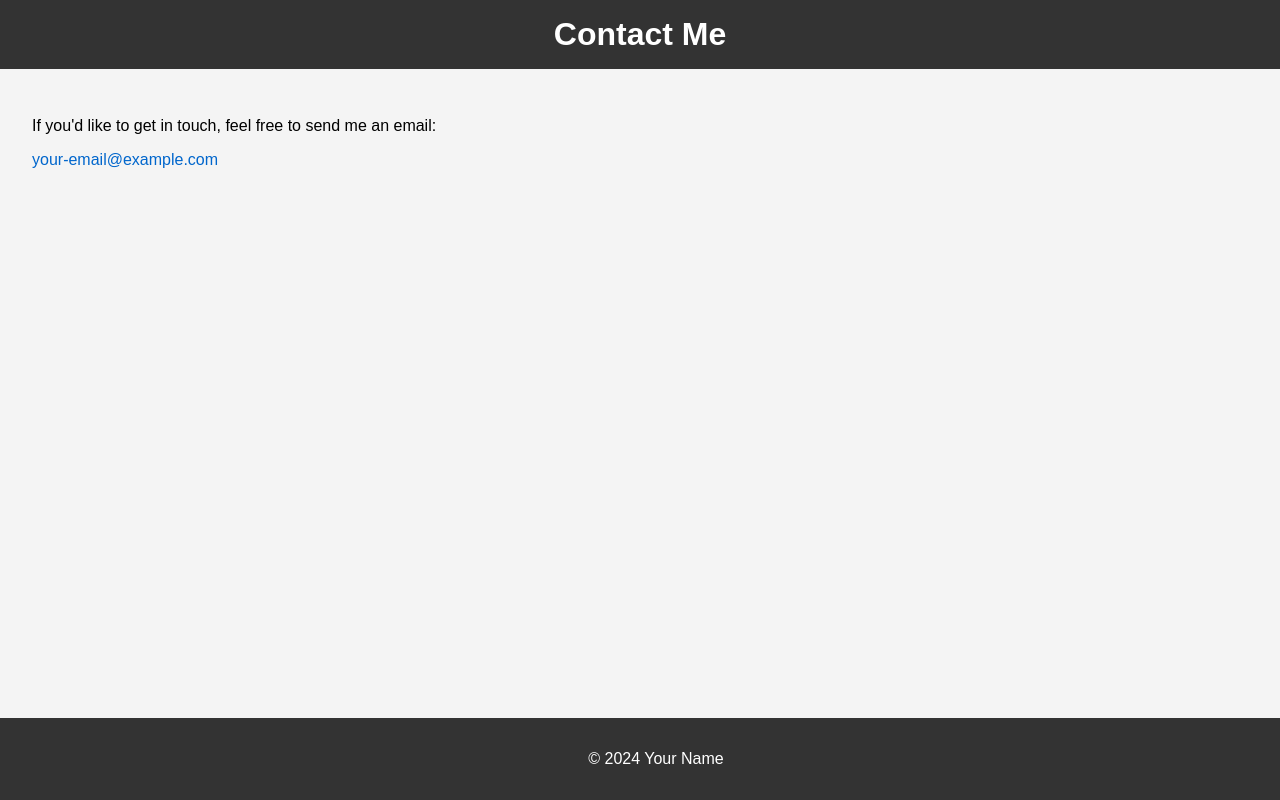
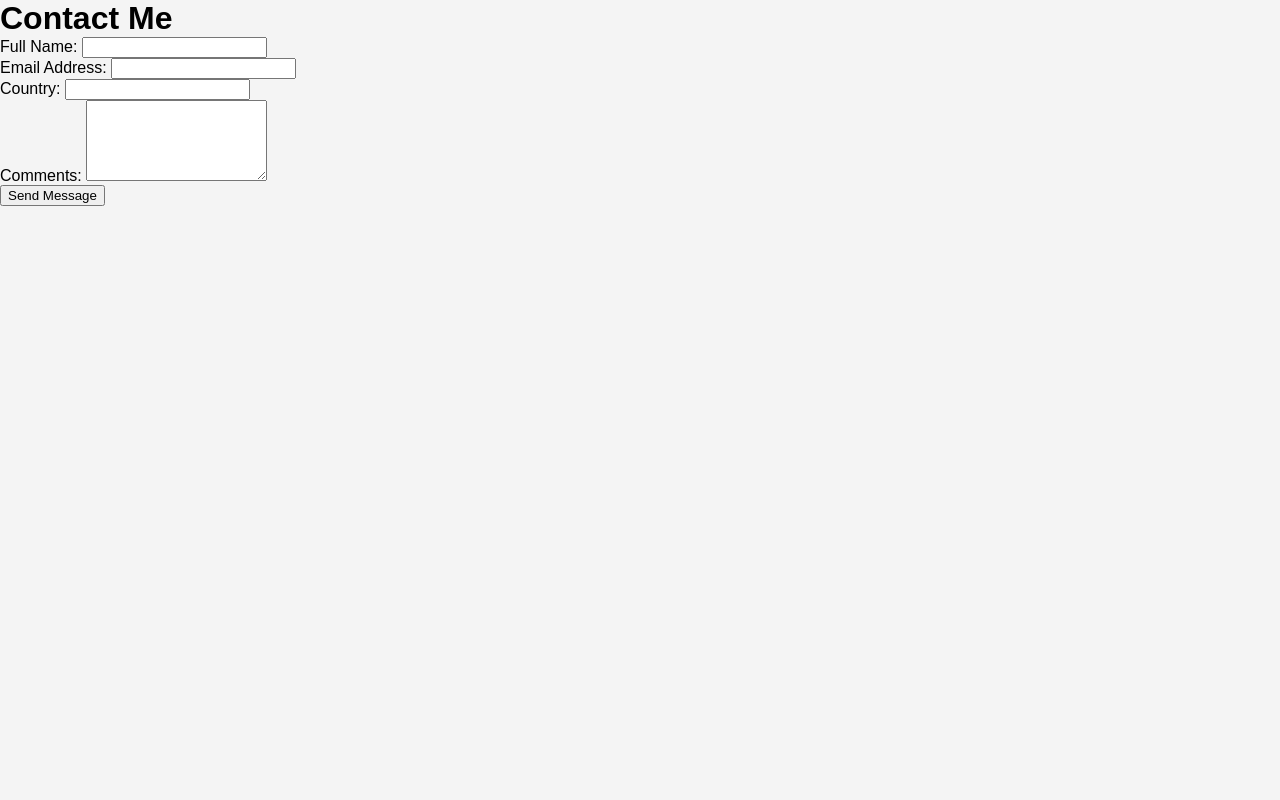
Before and after one commit to mosaabsalama/mosaab, a plain HTML site: page contact.html in a window 1280 px wide. Drawn offline with Linux system fonts and the light colour scheme.

Commit message:
Update contact.html

```diff
--- a/contact.html
+++ b/contact.html
@@ -3,21 +3,25 @@
 <head>
     <meta charset="UTF-8">
     <meta name="viewport" content="width=device-width, initial-scale=1.0">
-    <title>Contact Me</title>
+    <title>Contact Me - Your Name</title>
     <link rel="stylesheet" href="style.css">
 </head>
 <body>
-    <header>
-        <h1>Contact Me</h1>
-    </header>
-
-    <section>
-        <p>If you'd like to get in touch, feel free to send me an email:</p>
-        <p><a href="mailto:your-email@example.com">your-email@example.com</a></p>
-    </section>
-
-    <footer>
-        <p>&copy; 2024 Your Name</p>
-    </footer>
+    <h1>Contact Me</h1>
+    <form action="mailto:youremail@example.com" method="post">
+        <label for="name">Full Name:</label>
+        <input type="text" id="name" name="name" required>
+        <br>
+        <label for="email">Email Address:</label>
+        <input type="email" id="email" name="email" required>
+        <br>
+        <label for="country">Country:</label>
+        <input type="text" id="country" name="country">
+        <br>
+        <label for="comments">Comments:</label>
+        <textarea id="comments" name="comments" rows="5"></textarea>
+        <br>
+        <button type="submit">Send Message</button>
+    </form>
 </body>
 </html>
```
